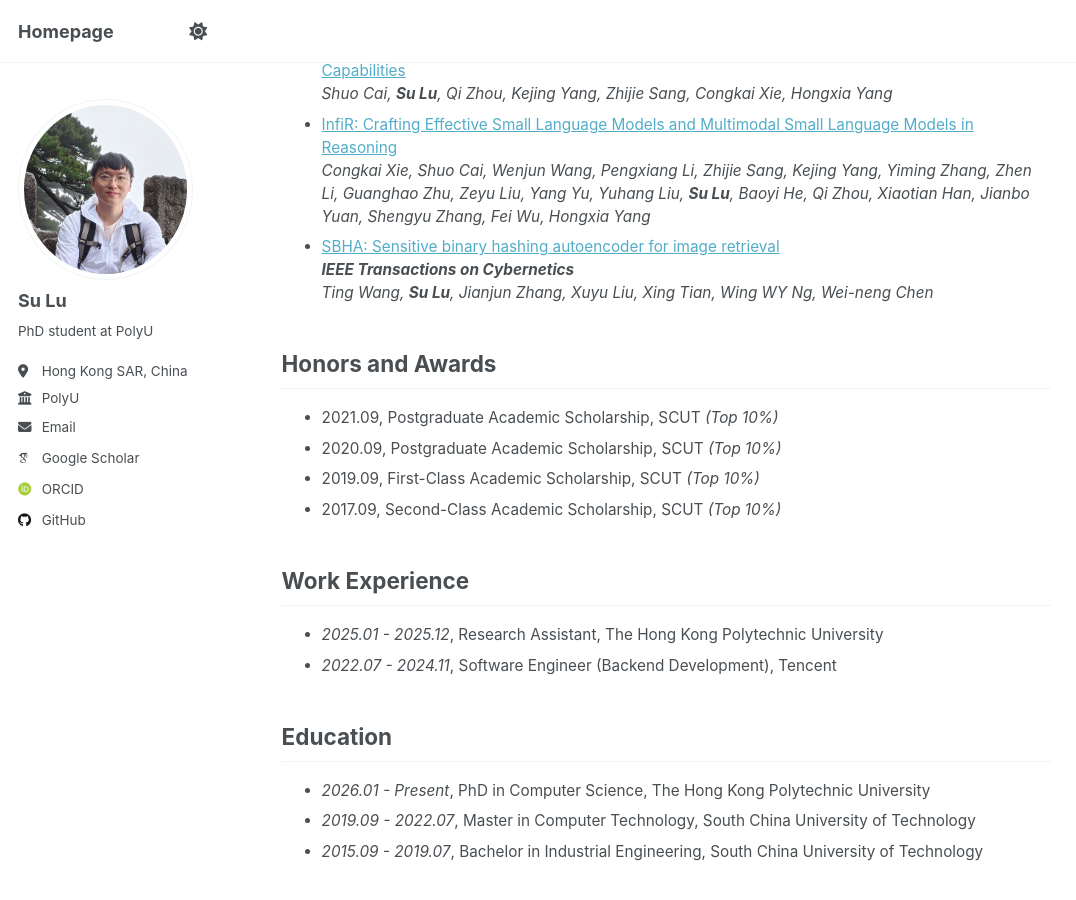
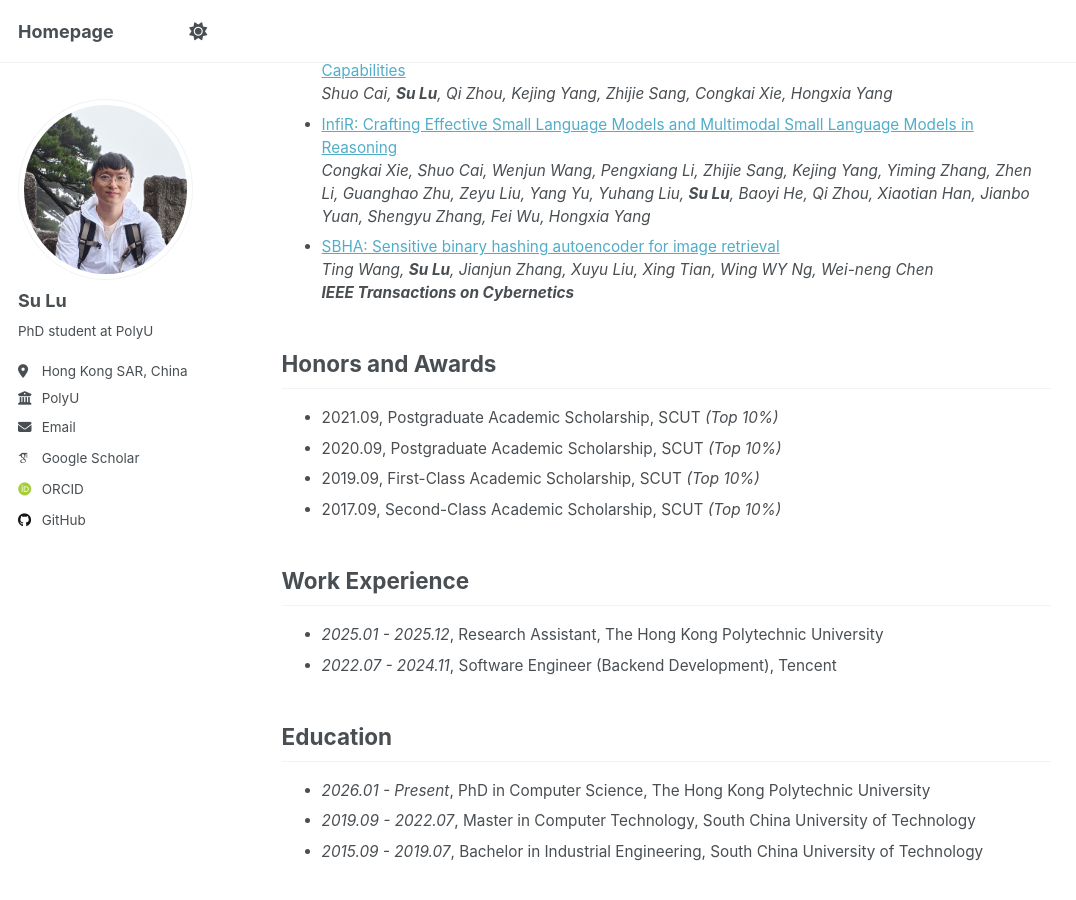
Before and after one commit to luppx/luppx.github.io, a Jekyll site: the page built from _pages/about.md, in a window 1280 px wide and 900 px high, scrolled down 733 px. Shown: the whole window, without its empty margins (0-1076 px from the left). Built offline with Jekyll 4.4.1, drawn with Linux system fonts in a browser that asks for light colours; some web fonts are replaced; a script that is not in the unit is left out.

Commit message:
update publications

```diff
--- a/_pages/about.md
+++ b/_pages/about.md
@@ -28,8 +28,8 @@ My current research interests primarily focus on Large Language Models (LLMs), w
 * [InfiR: Crafting Effective Small Language Models and Multimodal Small Language Models in Reasoning](https://arxiv.org/abs/2502.11573)
 *Congkai Xie, Shuo Cai, Wenjun Wang, Pengxiang Li, Zhijie Sang, Kejing Yang, Yiming Zhang, Zhen Li, Guanghao Zhu, Zeyu Liu, Yang Yu, Yuhang Liu, **Su Lu**, Baoyi He, Qi Zhou, Xiaotian Han, Jianbo Yuan, Shengyu Zhang, Fei Wu, Hongxia Yang*
 * [SBHA: Sensitive binary hashing autoencoder for image retrieval](https://ieeexplore.ieee.org/abstract/document/10123358)
+*Ting Wang, **Su Lu**, Jianjun Zhang, Xuyu Liu, Xing Tian, Wing WY Ng, Wei-neng Chen*
 ***IEEE Transactions on Cybernetics***
-*Ting Wang, **Su Lu**, Jianjun Zhang, Xuyu Liu, Xing Tian, Wing WY Ng, Wei-neng Chen*
 
 ## Honors and Awards
 * 2021.09, Postgraduate Academic Scholarship, SCUT *(Top 10%)*
```
